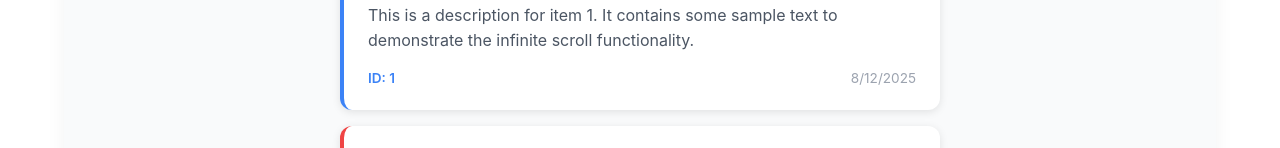
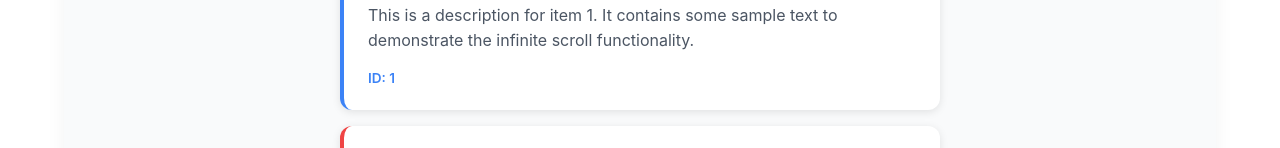
Before and after one commit to Vidyasbl/components-gallery, a React (Vite) app: page /component/infinite-scroll in a window 1280 px wide. Shown: the part 715-863 px from the top of the page. Built offline with nearby package versions, Linux system fonts and the light colour scheme.

Commit message:
remove unnecessary UI element

```diff
--- a/src/components/InfiniteScroll/InfiniteScroll.jsx
+++ b/src/components/InfiniteScroll/InfiniteScroll.jsx
@@ -97,9 +97,6 @@ const InfiniteScroll = () => {
             <p>{item.description}</p>
             <div className="item-footer">
               <span className="item-id">ID: {item.id + 1}</span>
-              <span className="item-timestamp">
-                {new Date().toLocaleDateString()}
-              </span>
             </div>
           </div>
         ))}
```
